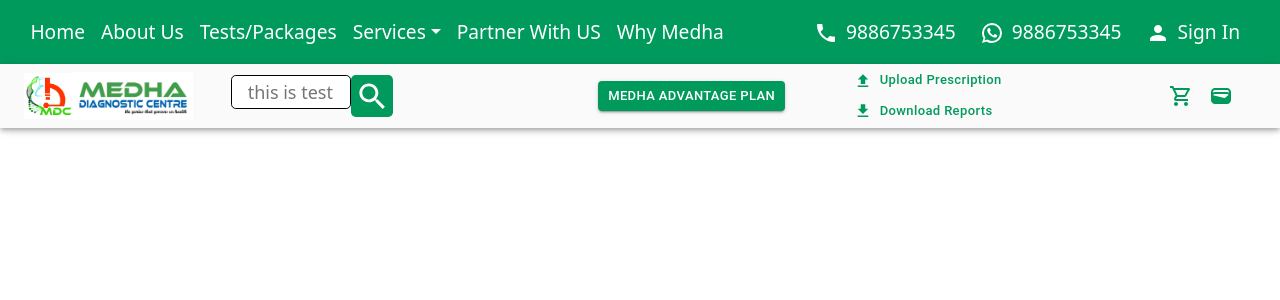
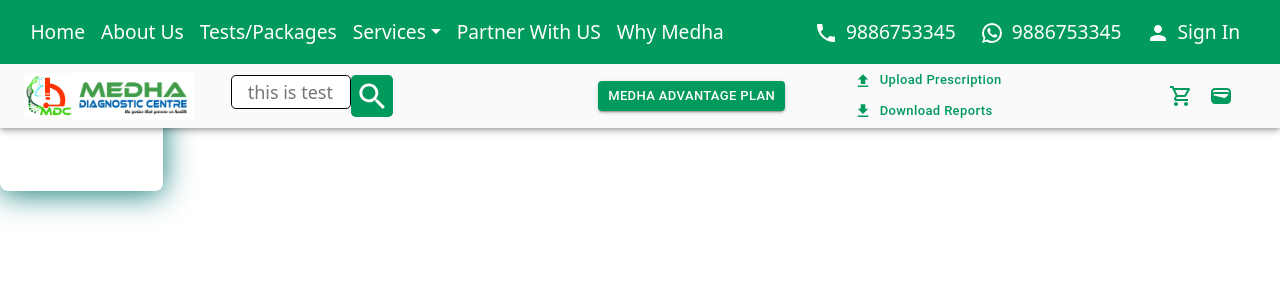
Before and after one commit to puskarthakur/medha-diagnostic-centre, a React (Create React App) app: page /ame in a window 1280 px wide. Shown: the top 300 px of the page. Built offline with nearby package versions, Linux system fonts and the light colour scheme.

Commit message:
update changes

```diff
--- /dev/null
+++ b/src/Amenity.js
@@ -0,0 +1,15 @@
+import React from "react";
+import { FontAwesomeIcon } from '@fortawesome/react-fontawesome';
+import './styles/Amenity.css'
+
+export default function Amenity({ iconClass, name }) {
+    return (
+        <div className="amenityTest">
+            <div  className="icon-wrap">
+                <FontAwesomeIcon icon={iconClass} size={'2x'} color={"#19a5a0"} />
+
+            </div>
+            <span>{name}</span>
+        </div>
+    )
+}
--- a/src/App.css
+++ b/src/App.css
@@ -216,3 +216,20 @@
     background-color: #DAF8F7;
     padding: 1.5em 4em;
 }
+.home-partner{
+    background-color: #19A5A0;
+}
+.partner-heading {
+    font-family: 'latobold';
+    font-size: 2rem;
+    color: #ffff;
+
+}
+.text-white{
+    color: #ffff;
+}
+
+/* to display the dropdown from navbar */
+.css-15d4sl0-MuiPaper-root-MuiAppBar-root {
+    z-index: 999 !important;
+}
--- a/src/App.js
+++ b/src/App.js
@@ -20,6 +20,8 @@ import Radiology from './Radiology';
 import Cardiology from './Cardiology';
 import Homecare from './Homecare';
 import Tests from './Tests';
+import Amenity from './Amenity';
+import Servicecard from './Servicecard';
 
 
 function App() {
@@ -44,6 +46,8 @@ function App() {
         <Route path="/cardio" element={<Cardiology/>}></Route>
         <Route path="/care" element={<Homecare/>}></Route>
         <Route path="/tests" element={<Tests/>}></Route>
+        <Route path="/ame" element={<Amenity/>}></Route>
+        <Route path="/serve" element={<Servicecard/>}></Route>
       </Routes>
     </div>
   );
--- a/src/Home.js
+++ b/src/Home.js
@@ -2,23 +2,38 @@ import React from "react";
 // import Header from './Header';
 // import { Navbar } from "./Navbar";
 // import Booktest from "./Booktest";
-import Slideshow from './Slideshow'
-import Grid from '@mui/material/Grid';
+// import Slideshow from './Slideshow'
+// import Grid from '@mui/material/Grid';
+import Servicecard from "./Servicecard";
+import Button from '@mui/material/Button';
+import { useNavigate } from "react-router-dom";
+
 // import { StaticCard } from './StaticCard'
 function Home() {
+    const navigate = useNavigate()
     return (
-        <div>
+        <div style={{marginTop: '193px'}}>
 
-            <Grid container spacing={1}>
+            {/* <Grid container spacing={1}>
                 <Grid item xs={7} >
                     <Slideshow></Slideshow>
                 </Grid>
-                {/* <Grid item xs={4} sx={{ padding: '0' }}>
-                    <Booktest></Booktest>
-                </Grid> */}
+                 <Grid item xs={4} sx={{ padding: '0' }}>
+
+                </Grid>
 
 
-            </Grid>
+            </Grid> */}
+
+            <Servicecard></Servicecard>
+
+            <div className="container-fluid home-partner mb-4">
+                <div className="px-4 py-4">
+                <h2 className="mb-0 partner-heading">Partner With Us</h2>
+                <p className="mt-3 text-white">Clinical chemistry (also known as chemical pathology, clinical biochemistry or medical biochemistry) is concerned with analyzing bodily fluids for diagnostic and therapeutic purposes. The most common specimens tested in clinical chemistry are blood and urine.</p>
+           <Button variant="contained" onClick={()=>navigate('/patho')}>Read More</Button>
+            </div>
+            </div>
 
 
 
--- /dev/null
+++ b/src/Servicecard.js
@@ -0,0 +1,53 @@
+import React from "react";
+import Amenity from "./Amenity";
+import './styles/Servicecard.css'
+import { faMicroscope } from '@fortawesome/free-solid-svg-icons';
+
+export default function Servicecard() {
+    return(
+        <div className="service mb-4">
+
+                <div className="service-heading py-2">
+                    <h2>Services</h2>
+                </div>
+                <div className="container">
+                    <div className="row">
+                    <div className="col-1 item1">
+                    </div>
+                    <div className="col-2 item1">
+                    <Amenity iconClass={faMicroscope} name="Corporate wellness Program"/>
+                    </div>
+                    <div className="col-2">
+                        <div className="pb-4">
+                        <Amenity iconClass={faMicroscope} name="Corporate wellness Program"/>
+                        </div>
+
+                        <div>
+                        <Amenity iconClass={faMicroscope} name="Corporate wellness Program"/>
+                        </div>
+                    </div>
+                    <div className="col-2 item1">
+                    <Amenity iconClass={faMicroscope} name="Corporate wellness Program"/>
+                    </div>
+                    <div className="col-2  item2">
+                    <div className="pb-4">
+                        <Amenity iconClass={faMicroscope} name="Corporate wellness Program"/>
+                        </div>
+                        <div>
+                        <Amenity iconClass={faMicroscope} name="Corporate wellness Program"/>
+                        </div>
+                    </div>
+                    <div className="col-2 item1">
+                    <Amenity iconClass={faMicroscope} name="Corporate wellness Program"/>
+                    </div>
+                    </div>
+
+
+
+                </div>
+
+
+
+        </div>
+    )
+}
--- a/src/components/partner/Partner.js
+++ b/src/components/partner/Partner.js
@@ -74,6 +74,7 @@ export default function Partner() {
                                             iconClass={card.iconClass}
                                             heading={card.heading}
                                             paragraph={card.paragraph}
+
                                         />
                                     </Grid>
                                 ))}
--- /dev/null
+++ b/src/styles/Amenity.css
@@ -0,0 +1,30 @@
+.amenityTest {
+    background-color: #ffffff;
+    box-shadow: 0px 3px 31px rgba(18, 124, 120, 1);
+    border-radius: 8px;
+    padding: 1.688em 1em 1.375em;
+    text-align: center;
+    height: 11.938em;
+    cursor: pointer;
+    width: 10.188em;
+}
+.icon-wrap {
+    width: 4.75em;
+    height: 4.75em;
+    border-radius: 50%;
+    background-color: rgba(134, 178, 177, 0.22);
+    display: flex;
+    align-items: center;
+    justify-content: center;
+    margin: auto;
+}
+
+
+
+.icon-wrap span {
+    color: #3B3B3B;
+    display: block;
+    margin-top: 0.678em;
+    line-height: 1.3;
+    font-size: 1rem;
+}
--- /dev/null
+++ b/src/styles/Servicecard.css
@@ -0,0 +1,16 @@
+
+  .service {
+    background-color: #19A5A0;
+
+
+  }
+  .service-heading {
+    color: white;
+    display: flex;
+    align-items: center;
+    justify-content: center;
+  }
+  .item1 {
+    display: flex;
+    align-items: center;
+  }
```
